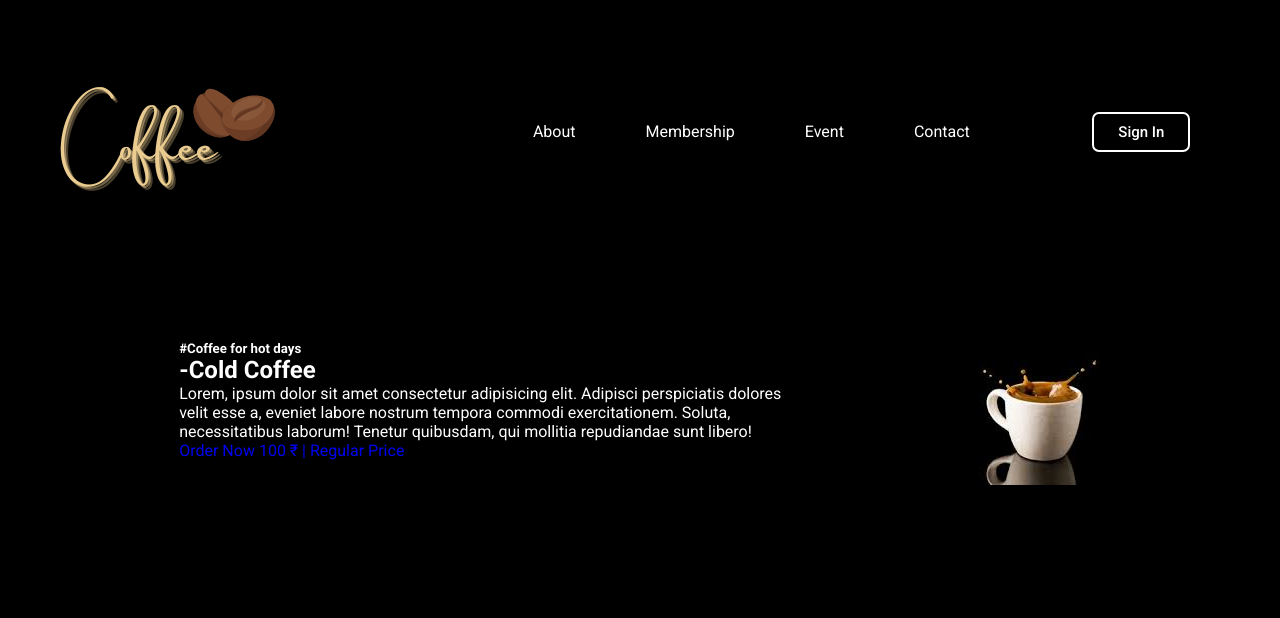
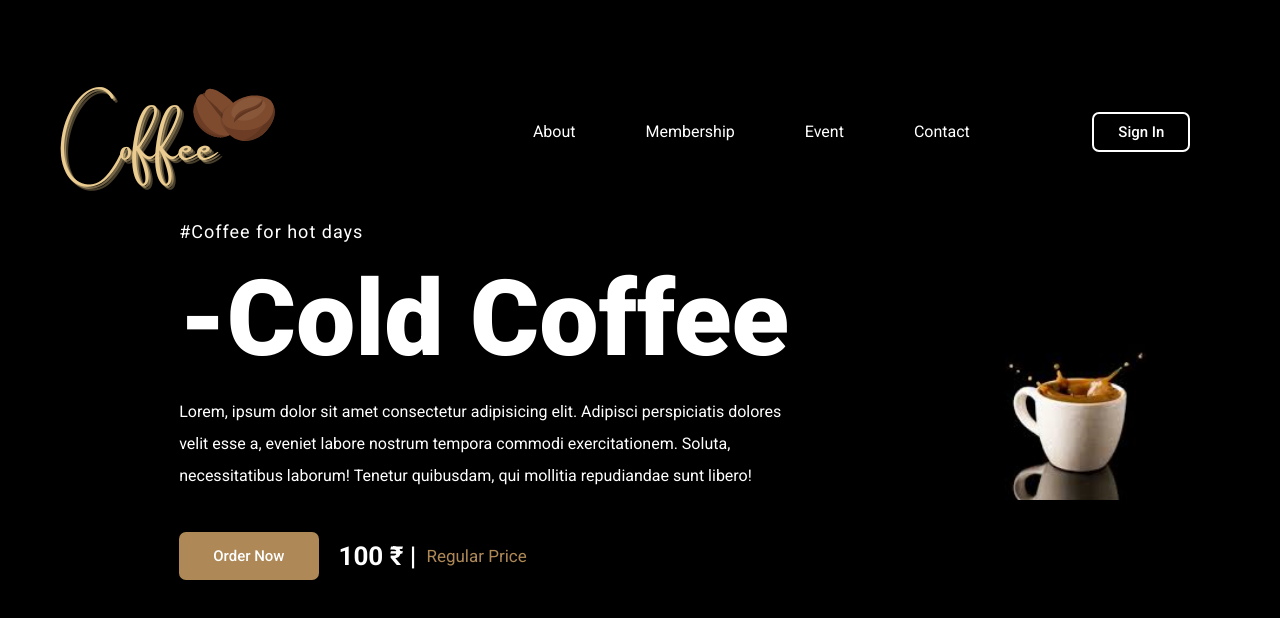
Before and after one commit to mannasiii/Websites, a plain HTML site: page coffee-website/index.html in a window 1280 px wide. Shown: the top 618 px of the page. Drawn offline with nearby package versions, Linux system fonts and the light colour scheme.

Commit message:
Update style.css

```diff
--- a/coffee-website/style.css
+++ b/coffee-website/style.css
@@ -102,5 +102,69 @@ section{
     align-items: center;
     gap: 2rem;
 
+}
+.hero-img img{
+    width: 50%;
+    height: auto;
+}
+
+.hero-text h1{
+    font-size: var(--big-font);
+    font-weight: 900;
+    margin: 15px 0;
+}
+
+.hero-text h5{
+    font-size: 18px;
+    font-weight: 400;
+    letter-spacing: 1px;
+}
+
+.hero-text p{
+    width:100%;
+    max-width: 620px;
+    font-size: var(--p-font);
+    font-weight:400;
+    line-height: 32px;
+    color: var(--text-color);
+    margin-bottom: 40px;
 
 }
+
+.main-hero{
+    display: flex;
+    align-items: center;
+}
+
+.btn{
+    display: inline-block;
+    padding: 13px 32px;
+    background: var(--main-color);
+    border: 2px solid transparent;
+    border-radius: 7px;
+    color: var(--text-color);
+    font-size: 15px;
+    font-weight: 500;
+    transition: all .6s ease;
+    margin-right: 20px;
+}
+.btn:hover{
+    transform: scale(1.1);
+}
+
+.price{
+    display: flex;
+    align-items: center;
+    font-size: 26px;
+    font-weight: bold;
+    color: var(--text-color);
+
+}
+
+.price span{
+    font-size: 17px;
+    font-weight: 400;
+    color: var(--main-color);
+    margin-left: 10px;
+}
+/* 12.23 --- 24.34 */
```
